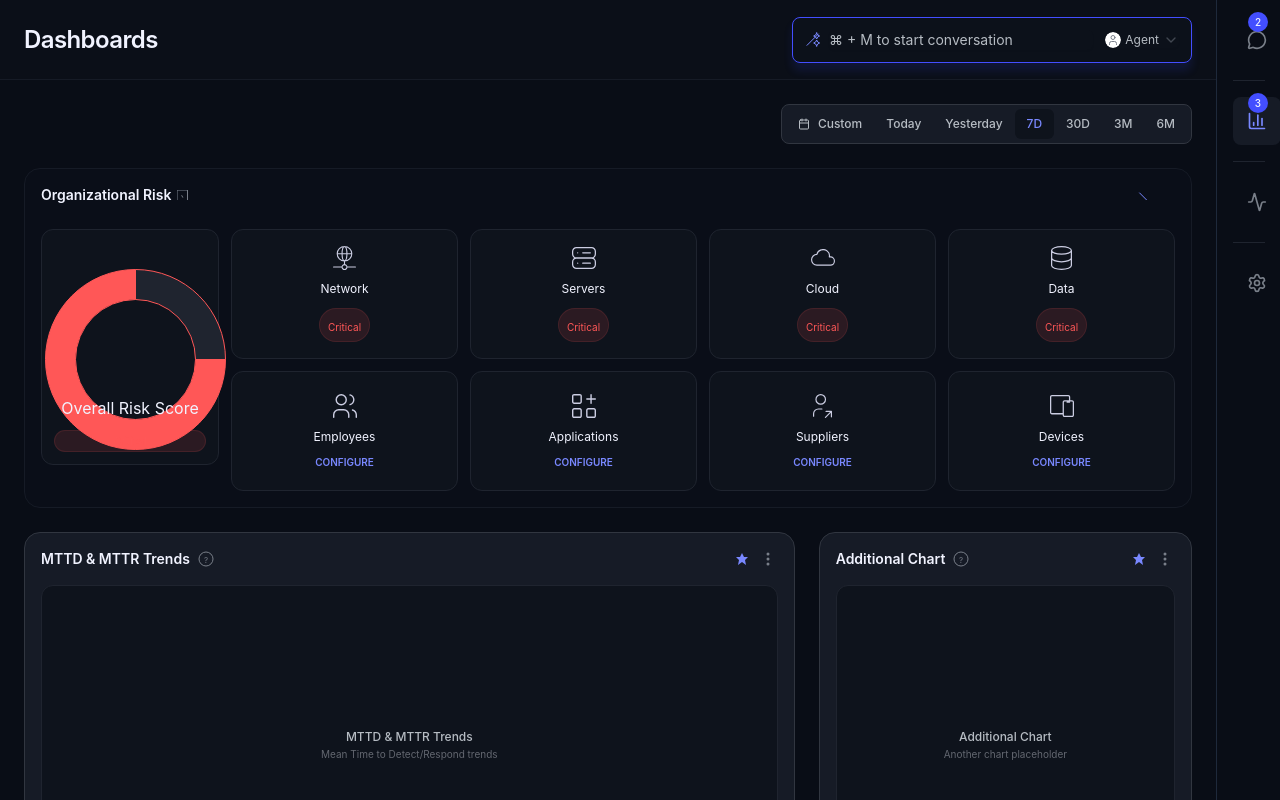
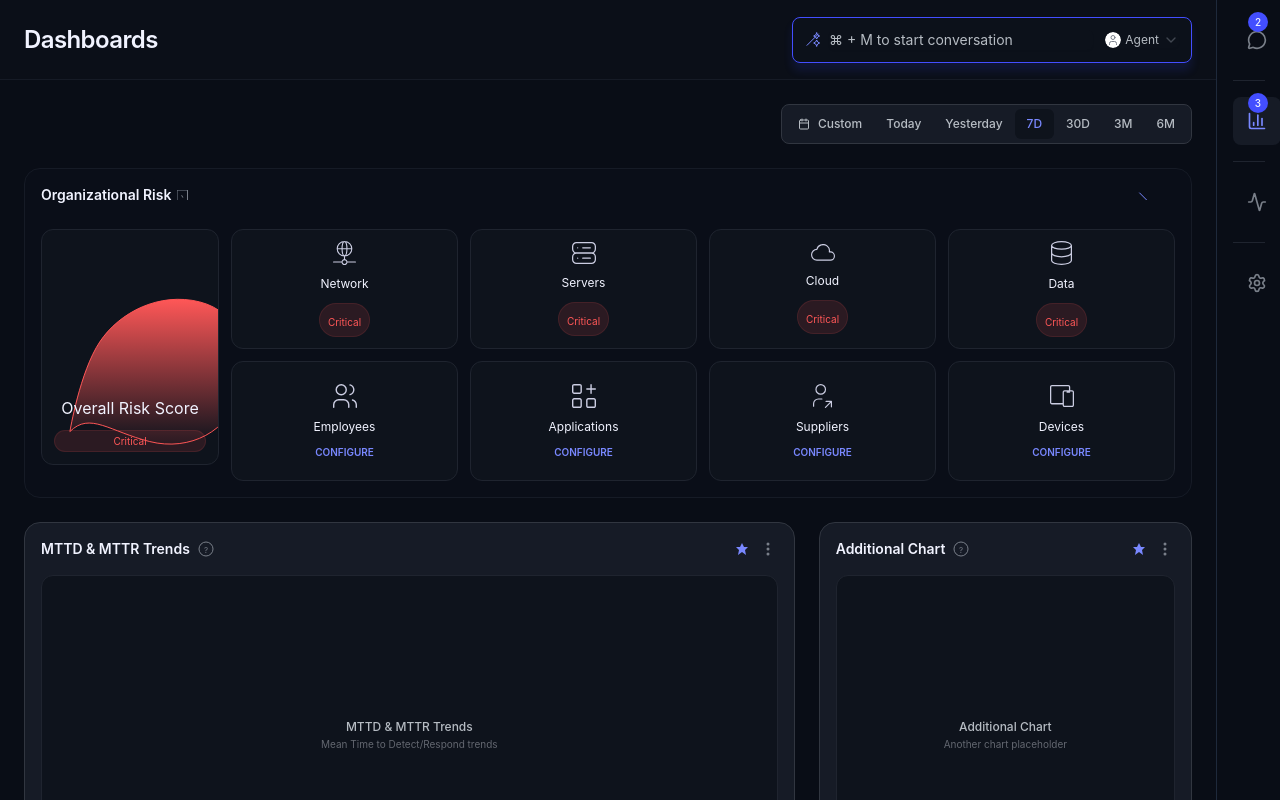
Before and after one commit to abdulmajeed33/react-trial, a React (Vite) app: page / in a window 1280 px wide. Shown: the top 800 px of the page. Built offline with nearby package versions, Linux system fonts and the light colour scheme.

Commit message:
Refactor OrganizationalRiskChart component to enhance styling consistency with Figma design; replace pie chart with SVG gradient visualization and update class names for improved readability.

```diff
--- a/src/components/charts/OrganizationalRiskChart.tsx
+++ b/src/components/charts/OrganizationalRiskChart.tsx
@@ -1,11 +1,4 @@
 import React from 'react';
-import { PieChart, Pie, Cell, ResponsiveContainer } from 'recharts';
-
-// Risk data for the circular chart
-const riskData = [
-  { name: 'Critical Risk', value: 75, color: '#FF5757' },
-  { name: 'Remaining', value: 25, color: '#1F242F' }
-];
 
 interface RiskCategoryCardProps {
   icon: string;
@@ -14,7 +7,7 @@ interface RiskCategoryCardProps {
   status: 'critical' | 'configure';
 }
 
-// Risk categories data
+// Risk categories data - exact as in Figma
 const riskCategories: RiskCategoryCardProps[] = [
   {
     icon: 'network-icon.svg',
@@ -68,7 +61,7 @@ const riskCategories: RiskCategoryCardProps[] = [
 
 const RiskCategoryCard: React.FC<RiskCategoryCardProps> = ({ icon, name, severity, status }) => {
   return (
-    <div className="bg-[#0E131C] border border-[#1F242F] rounded-xl p-4 flex flex-col items-center justify-center gap-3 min-h-[120px]">
+    <div className="bg-background-dark-neutral-two border border-border-dark-neutral-neutral rounded-xl p-4 flex flex-col items-center justify-center gap-3 h-[120px] flex-1">
       <div className="w-6 h-6 flex items-center justify-center">
         <img
           src={`/icons/${icon}`}
@@ -78,17 +71,17 @@ const RiskCategoryCard: React.FC<RiskCategoryCardProps> = ({ icon, name, severit
         />
       </div>
       <div className="flex flex-col items-center gap-3">
-        <span className="text-[#F1F3FF] text-xs font-normal leading-[14px] text-center">
+        <span className="text-text-dark-primary text-label font-normal text-center">
           {name}
         </span>
         {status === 'critical' ? (
-          <div className="bg-[rgba(255,87,87,0.12)] border border-[rgba(255,87,87,0.12)] rounded-3xl px-2 py-1">
-            <span className="text-[#FF5757] text-[10px] font-normal leading-3 text-center">
+          <div className="bg-background-badge-error border border-background-badge-error rounded-3xl px-2 py-1">
+            <span className="text-text-badge-error text-extra-small font-normal text-center">
               {severity}
             </span>
           </div>
         ) : (
-          <span className="text-[#7988FF] text-[10px] font-semibold leading-3 text-center">
+          <span className="text-text-badge-primary text-extra-small font-semibold text-center">
             {severity.toUpperCase()}
           </span>
         )}
@@ -99,11 +92,11 @@ const RiskCategoryCard: React.FC<RiskCategoryCardProps> = ({ icon, name, severit
 
 const OrganizationalRiskChart: React.FC = () => {
   return (
-    <div className="bg-[rgba(22,27,38,0.16)] border border-[#161B26] rounded-2xl p-4 flex flex-col gap-6">
+    <div className="bg-background-dark-neutral-transparent border border-border-dark-neutral-dark rounded-2xl p-4 flex flex-col gap-6 w-full">
       {/* Header */}
       <div className="flex justify-between items-center">
         <div className="flex items-center gap-1">
-          <h3 className="text-[#F1F3FF] text-sm font-semibold leading-4">
+          <h3 className="text-text-dark-primary text-body-small font-semibold">
             Organizational Risk
           </h3>
           <div className="w-[14px] h-[14px] flex items-center justify-center">
@@ -133,38 +126,37 @@ const OrganizationalRiskChart: React.FC = () => {
       {/* Main Content */}
       <div className="flex gap-3">
         {/* Left side - Circular Chart */}
-        <div className="bg-[#0E131C] border border-[#1F242F] rounded-xl p-3 flex flex-col justify-end gap-3 w-[178px] h-[236px] relative">
-          {/* Background SVG Chart */}
-          <div className="absolute -left-[22px] top-[21.5px] w-[230.5px] h-[214.5px]">
-            <ResponsiveContainer width="100%" height="100%">
-              <PieChart>
-                <Pie
-                  data={riskData}
-                  cx="50%"
-                  cy="50%"
-                  innerRadius={60}
-                  outerRadius={90}
-                  startAngle={90}
-                  endAngle={450}
-                  dataKey="value"
-                  stroke="#FF5757"
-                  strokeWidth={1}
-                >
-                  {riskData.map((entry, index) => (
-                    <Cell key={`cell-${index}`} fill={entry.color} />
-                  ))}
-                </Pie>
-              </PieChart>
-            </ResponsiveContainer>
+        <div className="bg-background-dark-neutral-two border border-border-dark-neutral-neutral rounded-xl p-3 flex flex-col justify-end gap-3 w-[178px] h-[236px] relative flex-shrink-0">
+          {/* Background chart area with gradient - matches Figma exactly */}
+          <div className="absolute inset-0 overflow-hidden rounded-xl">
+            <svg
+              className="absolute -left-[22px] top-[21.5px] w-[230.5px] h-[214.5px]"
+              viewBox="0 0 231 215"
+              fill="none"
+            >
+              <defs>
+                <linearGradient id="riskGradient" x1="0%" y1="0%" x2="0%" y2="100%">
+                  <stop offset="0%" style={{stopColor:'#FF5757', stopOpacity:1}} />
+                  <stop offset="100%" style={{stopColor:'#FF5757', stopOpacity:0}} />
+                </linearGradient>
+              </defs>
+              {/* Curved risk visualization matching Figma design */}
+              <path
+                d="M50 180 C 50 180 60 120 80 90 C 100 60 140 40 180 50 C 220 60 230 100 220 140 C 210 180 170 200 130 190 C 90 180 70 160 50 180"
+                fill="url(#riskGradient)"
+                stroke="#FF5757"
+                strokeWidth="1"
+              />
+            </svg>
           </div>
 
           {/* Content */}
           <div className="flex flex-col gap-3 relative z-10">
-            <span className="text-[#F1F3FF] text-base font-normal leading-5 text-center">
+            <span className="text-text-dark-primary text-body font-normal text-center">
               Overall Risk Score
             </span>
-            <div className="bg-[rgba(255,87,87,0.12)] border border-[rgba(255,87,87,0.12)] rounded-3xl px-2 py-1 flex justify-center">
-              <span className="text-[#FF5757] text-[10px] font-normal leading-3 text-center">
+            <div className="bg-background-badge-error border border-background-badge-error rounded-3xl px-2 py-1 flex justify-center">
+              <span className="text-text-badge-error text-extra-small font-normal text-center">
                 Critical
               </span>
             </div>
```
